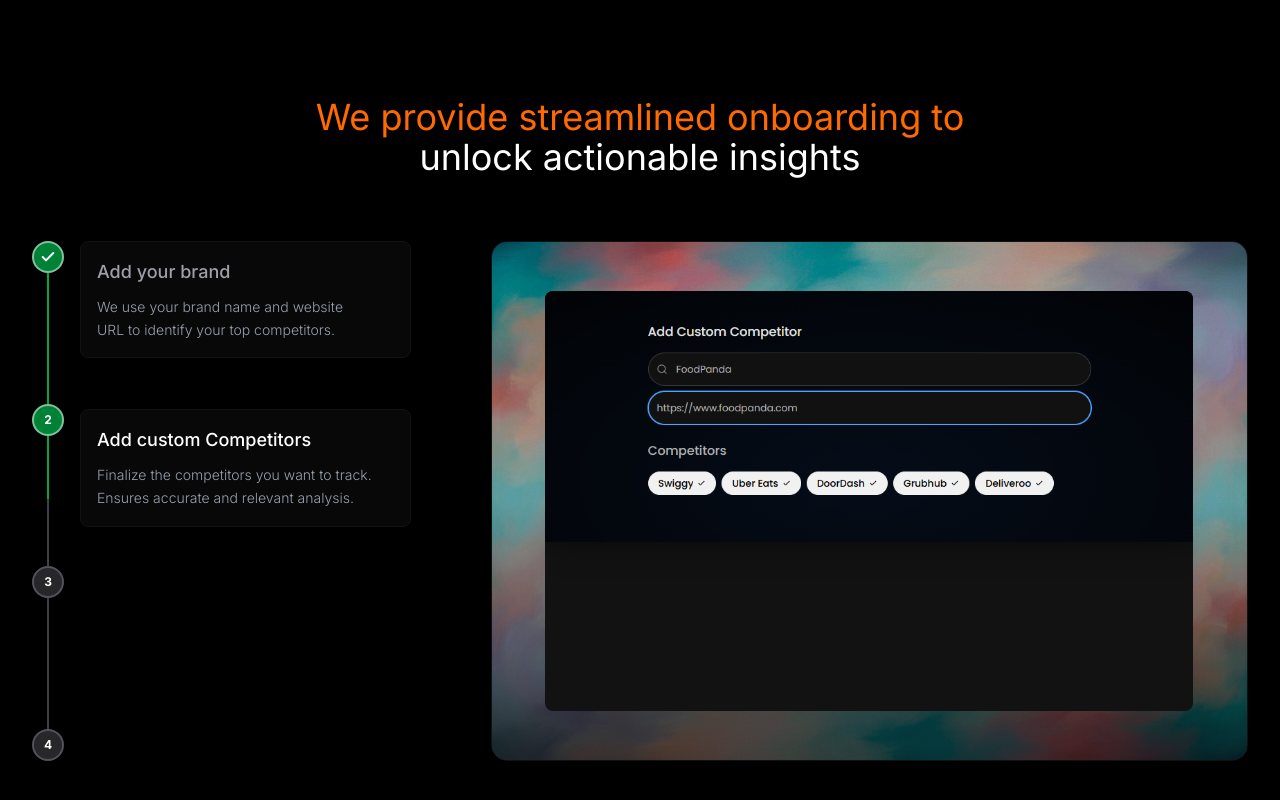
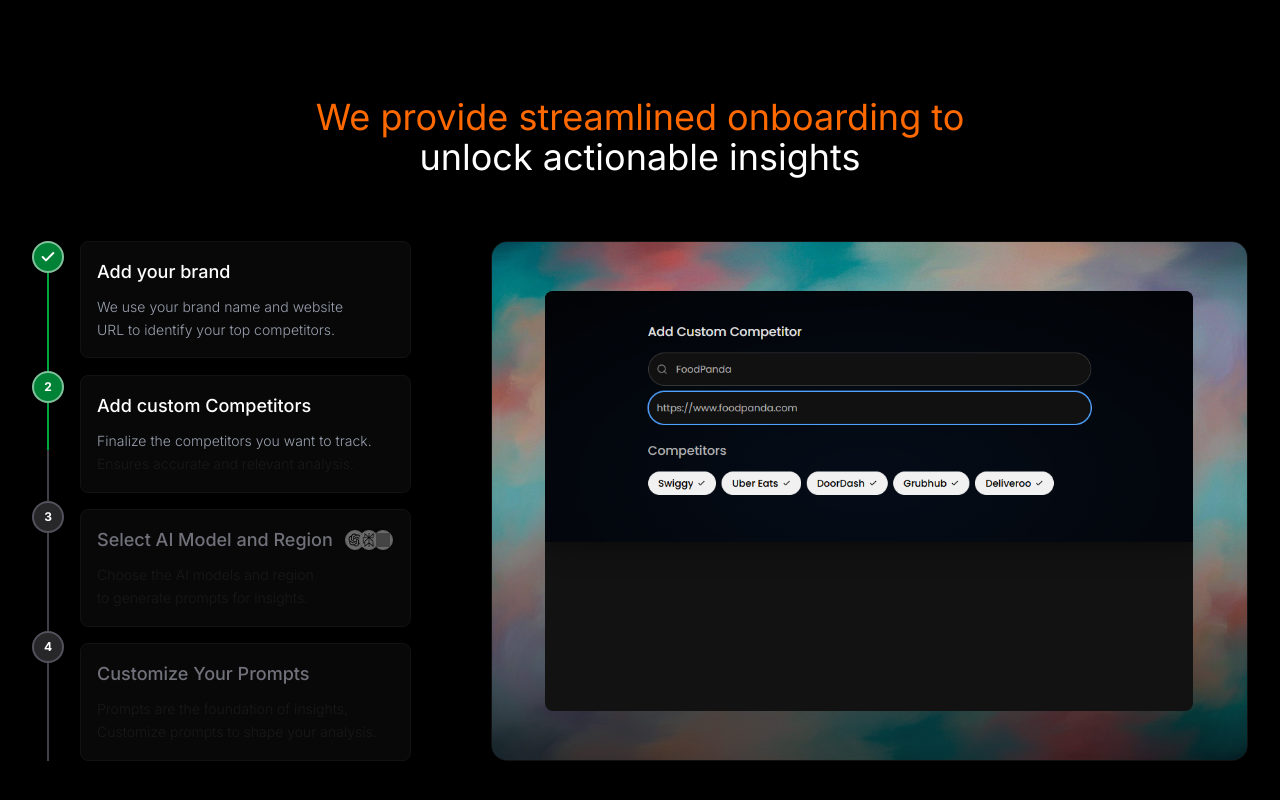
Before and after one commit to geoalt43/geoalt-website, a Next.js app: page / in a window 1280 px wide. Shown: the part 2445-3245 px from the top of the page. Built offline with nearby package versions, Linux system fonts and the light colour scheme; no server answers; grey boxes are pictures that could not be loaded.

Commit message:
progress bar fixes

```diff
--- a/src/components/homepage/feature-tabs-section.tsx
+++ b/src/components/homepage/feature-tabs-section.tsx
@@ -54,16 +54,18 @@
   stepNumber,
   isCompleted,
   isActive,
-  isLightTheme
+  isLightTheme,
+  isSmall
 }: {
   stepNumber: number
   isCompleted: boolean
   isActive: boolean
   isLightTheme: boolean
+  isSmall?: boolean
 }) {
   return (
     <div
-      className={`relative w-8 h-8 rounded-full flex items-center justify-center border-2 transition-all duration-500 z-10 ${
+      className={`relative ${isSmall ? 'w-0 h-0' : 'w-8 h-8'} rounded-full flex items-center justify-center border-2 transition-all duration-500 z-10 ${
         isCompleted || isActive
           ? 'bg-green-700 border-white/50'
           : isLightTheme
@@ -74,7 +76,7 @@
       {isCompleted ? (
         <Check className="w-4 h-4 text-white" strokeWidth={3} />
       ) : (
-        <span className="text-xs font-bold text-white">
+        <span className={`${isSmall ? 'text-[10px]' : 'text-xs'} font-bold text-white`}>
           {stepNumber}
         </span>
       )}
@@ -171,7 +173,7 @@
               {/* Progress Timeline - matches painting height */}
               <div className="hidden lg:flex flex-col items-center h-[520px]">
                 {TABS.map((_, index) => (
-                  <div key={index} className={`flex flex-col items-center ${index < TABS.length - 1 ? 'flex-1' : ''}`}>
+                  <div key={index} className={`flex flex-col items-center ${index < TABS.length - 1 ? 'flex-1' : 'flex-1'}`}>
                     {/* Circle */}
                     <StepCircle
                       stepNumber={index + 1}
@@ -179,8 +181,8 @@
                       isActive={activeTab === index}
                       isLightTheme={isLightTheme}
                     />
-                    {/* Line Segment (not after last circle) - uses flex-1 to fill space */}
-                    {index < TABS.length - 1 && (
+
+                    {/* Line Segment - Always render, fills space */}
                     <div className="flex-1 w-0.5 relative">
                       <div className={`absolute inset-0 ${isLightTheme ? 'bg-gray-200' : 'bg-zinc-700'}`} />
                       <div
@@ -190,7 +192,7 @@
                         }}
                       />
                     </div>
-                    )}
+
                   </div>
                 ))}
               </div>
@@ -198,28 +200,31 @@
               {/* Tabs Container - Cards appear one by one, no clicking allowed */}
               <div className="flex-1 flex flex-col justify-between h-[520px]">
                 {TABS.map((tab, index) => {
-                  const isVisible = visibleCards.includes(index)
                   const isActive = activeTab === index
-                  const isExpanded = index <= activeTab // Visited/Active cards remain open
+                  const isExpanded = index <= activeTab // Visited/Active cards are "Expanded" with full style
+                  const isCompleted = completedSteps.includes(index)
+                  const progress = segmentProgresses[index]
 
                   return (
                     <div
                       key={tab.id}
-                      className={`relative text-left p-5 sm:p-4 rounded-lg transition-all duration-500 border border-[var(--color-card-border)] ${
-                        isLightTheme ? 'bg-[var(--color-card-bg)]' : 'bg-[var(--color-ref-043)]'
-                      } ${
-                        isVisible ? 'opacity-100 translate-y-0' : 'opacity-0 translate-y-4 pointer-events-none'
+                      className={`relative text-left p-5 sm:p-4 rounded-lg transition-all duration-500 border ${
+                        isLightTheme
+                          ? 'bg-[var(--color-card-bg)] border-[var(--color-card-border)]'
+                          : 'bg-[var(--color-ref-043)] border-[var(--color-card-border)]'
                       }`}
                     >
                       <span className="relative z-10 flex flex-col gap-1">
-                        <h3 className={`text-base sm:text-lg font-medium transition-colors duration-200 flex items-center gap-2 ${
-                          isActive
+                        <h3 className={`text-base sm:text-lg font-medium transition-colors duration-500 flex items-center gap-2 ${
+                          isCompleted || (isActive && progress > 0.05) // Heading becomes active early in the segment
                             ? isLightTheme ? 'text-black' : 'text-white'
-                            : isLightTheme ? 'text-gray-500' : 'text-zinc-400'
+                            : isLightTheme ? 'text-gray-500' : 'text-zinc-500' // Muted initially
                         }`}>
                           {tab.title}
                           {tab.id === 'model-region' && (
-                            <div className="flex items-center -space-x-1.5 ml-1">
+                            <div className={`flex items-center -space-x-1.5 ml-1 transition-opacity duration-500 ${
+                              isCompleted || (isActive && progress > 0.05) ? 'opacity-100' : 'opacity-40'
+                            }`}>
                               <div className="w-5 h-5 rounded-full bg-white flex items-center justify-center border border-gray-200 relative z-10 shrink-0">
                                 <Image
                                   src='/ai-icons/openai-light.svg'
@@ -255,15 +260,28 @@
                         </h3>
 
                         <div
-                          className={`overflow-hidden transition-all duration-300 ${
-                            isExpanded ? 'max-h-20 opacity-100 mt-1.5' : 'max-h-0 opacity-0 mt-0'
+                          className="overflow-hidden transition-all duration-500 ease-in-out max-h-24 mt-1.5"
+                        >
+                          {/* Split description by newline to animate lines separately */}
+                          {tab.description.split('\n').map((line, i) => {
+                             // Line 1 (index 0) aligns with mid-progress (~0.4)
+                             // Line 2 (index 1) aligns with end-progress (~0.8)
+                             const threshold = i === 0 ? 0.35 : 0.75
+                             const isLineVisible = isCompleted || (isActive && progress > threshold)
+
+                             return (
+                               <p
+                                key={i}
+                                className={`text-sm leading-relaxed font-light transition-opacity duration-500 ${
+                                  isLightTheme ? 'text-gray-600' : 'text-gray-400'
+                                } ${
+                                  isLineVisible ? 'opacity-100' : 'opacity-10'
                                 }`}
                                >
-                          <p className={`text-sm leading-relaxed font-light whitespace-pre-line ${
-                            isLightTheme ? 'text-gray-600' : 'text-gray-400'
-                          }`}>
-                            {tab.description}
+                                 {line}
                                </p>
+                             )
+                          })}
                         </div>
                       </span>
                     </div>
--- a/src/components/homepage/geo-report-section.tsx
+++ b/src/components/homepage/geo-report-section.tsx
@@ -37,7 +37,7 @@
             variants={headerVariants}
             className={`text-lg sm:text-2xl md:text-3xl lg:text-4xl font-light sm:font-normal md:font-normal mb-2 sm:mb-6 md:mb-6 px-2 sm:px-0 md:px-0 ${isLightTheme ? 'text-[var(--color-ref-001)]' : 'text-text-heading'}`}
           >
-            We Believe in <span className="text-green-600">Proof</span>, <br /> <span className="inline-block">Backed by Data</span>
+            We Believe in <span className="">Proof</span>, <br /> <span className="inline-block">Backed by Data</span>
           </motion.h2>
         </motion.div>
 
```
Lines whose indentation alone changed are shown as unchanged.
